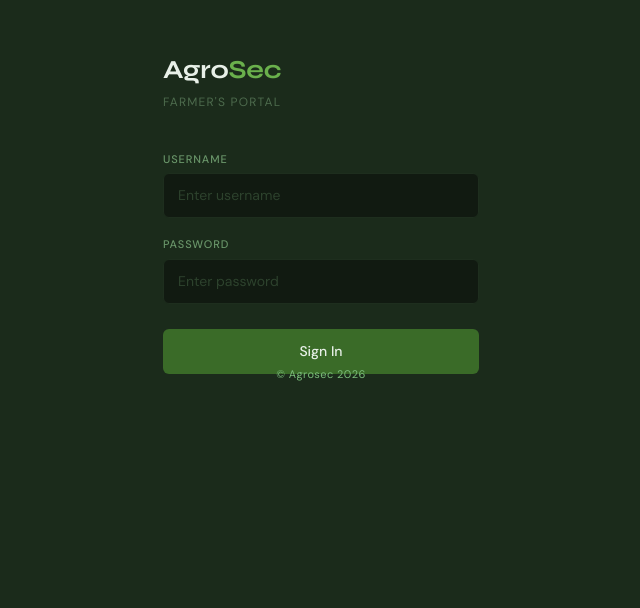
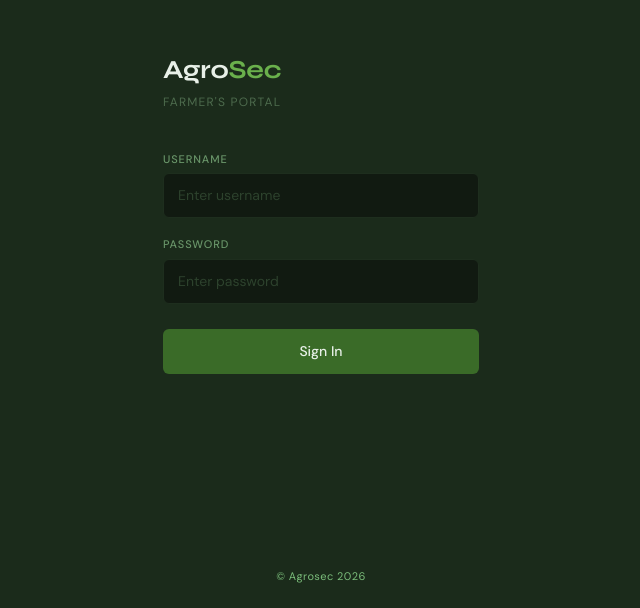
Before and after one commit to Izyck006/AgroSec, a React (Vite) app in the folder Agrosec dashboard/Agrosec/: page / in a window 1280 px wide. Shown: the part 192-800 px from the top of the page, without its empty margins (319-959 px from the left). Built offline with nearby package versions, Linux system fonts and the light colour scheme.

Commit message:
image gone

```diff
--- a/Agrosec dashboard/Agrosec/src/Login.css
+++ b/Agrosec dashboard/Agrosec/src/Login.css
@@ -1,3 +1,4 @@
+
     *, *::before, *::after { box-sizing: border-box; margin: 0; padding: 0; }
 
     .login-container {
@@ -8,11 +9,7 @@
       align-items: center;
       justify-content: center;
       font-family: 'DM Sans', sans-serif;
-  position: relative; /* Required for absolute child positioning */
-  overflow: hidden;   /* Prevents the ripple from creating scrollbars */
     }
-
-/* --- Your Existing Styles --- */
 
     .card {
       width: 100%;
@@ -65,7 +62,9 @@ input {
     }
 
     input::placeholder { color: #2d422d; }
+
     input:focus { border-color: #3d6b2a; }
+
     input.err { border-color: #7a2020; }
 
     .error-msg {
@@ -98,85 +97,9 @@ button:active { background: #2e5520; }
     button:disabled { background: #1e3018; color: #3a5030; cursor: not-allowed; }
 
     .footer {
-  position: absolute; /* Changed from fixed to flow with the container fade */
+      position: fixed;
       bottom: 1.5rem;
-  width: 100%;
-  text-align: center;
       font-size: 11px;
       color: #7abc7a;
       letter-spacing: 0.04em;
     }
-
-/* --- Animation Sequence Styles --- */
-
-/* The approach walk */
-.hero-chicken {
-  position: absolute;
-  width: 180px;
-  z-index: 5;
-  pointer-events: none;
-}
-
-.chicken-approach {
-  transform: scale(0.1) translateY(200px);
-  opacity: 0;
-  animation: approachScreen 2s cubic-bezier(0.25, 1, 0.5, 1) forwards;
-}
-
-@keyframes approachScreen {
-  0% { transform: scale(0.1) translateY(200px); opacity: 0; }
-  100% { transform: scale(1.5) translateY(0); opacity: 1; }
-}
-
-/* The screen strike */
-.chicken-peck {
-  transform-origin: center center;
-  animation: peckScreen 0.4s ease-in-out forwards;
-}
-
-@keyframes peckScreen {
-  0% { transform: scale(1.5) translateZ(0) rotate(0deg); }
-  50% { transform: scale(2.2) translateZ(50px) rotate(15deg); }
-  100% { transform: scale(1.8) translateZ(0) rotate(0deg); }
-}
-
-/* The shockwave */
-.ripple-hidden { display: none; }
-
-.ripple-active {
-  position: absolute;
-  width: 20px;
-  height: 20px;
-  border-radius: 50%;
-  /* Tinted green to match your theme */
-  box-shadow: 0 0 0 0 rgba(106, 176, 76, 0.4);
-  animation: screenWave 1s cubic-bezier(0.1, 0.8, 0.3, 1) forwards;
-  z-index: 10;
-}
-
-@keyframes screenWave {
-  0% { box-shadow: 0 0 0 0 rgba(106, 176, 76, 0.4), 0 0 0 0 rgba(106, 176, 76, 0.2); }
-  100% { box-shadow: 0 0 0 150vw rgba(27, 43, 27, 0), 0 0 0 200vw rgba(27, 43, 27, 0); }
-}
-
-/* The UI Reveal */
-.login-content {
-  display: flex;
-  flex-direction: column;
-  align-items: center;
-  width: 100%;
-  z-index: 20;
-}
-
-.panel-hidden {
-  opacity: 0;
-  transform: translateY(20px);
-  pointer-events: none;
-}
-
-.panel-visible {
-  opacity: 1;
-  transform: translateY(0);
-  transition: all 0.8s cubic-bezier(0.2, 0.8, 0.2, 1);
-  pointer-events: all;
-}
--- a/Agrosec dashboard/Agrosec/src/Login.jsx
+++ b/Agrosec dashboard/Agrosec/src/Login.jsx
@@ -1,4 +1,4 @@
-import React, { useState, useEffect } from 'react';
+import React, { useState } from 'react';
 import './Login.css';
 
 const Login = ({ onLoginSuccess }) => {
@@ -7,34 +7,8 @@ const Login = ({ onLoginSuccess }) => {
   const [errors, setErrors] = useState({ user: false, pass: false, auth: false });
   const [isLoggingIn, setIsLoggingIn] = useState(false);
 
-  // Animation Phase: 0 = Approach, 1 = Peck, 2 = Ripple, 3 = Show Login Form
-  const [phase, setPhase] = useState(0);
-
   const VALID_USERNAME = 'admin';
   const VALID_PASSWORD = 'admin123';
-
-  useEffect(() => {
-    // Step 1: Wait for the approach animation to finish
-    const approachTimer = setTimeout(() => {
-      setPhase(1); // Trigger the peck
-
-      // Step 2: Trigger ripple exactly at the peak of the peck (200ms in)
-      const rippleTimer = setTimeout(() => {
-        setPhase(2);
-
-        // Step 3: Fade in the login dashboard right behind the shockwave
-        const revealTimer = setTimeout(() => {
-          setPhase(3);
-        }, 300);
-
-        return () => clearTimeout(revealTimer);
-      }, 200);
-
-      return () => clearTimeout(rippleTimer);
-    }, 2000);
-
-    return () => clearTimeout(approachTimer);
-  }, []);
 
   const handleLogin = () => {
     let valid = true;
@@ -67,20 +41,6 @@ const Login = ({ onLoginSuccess }) => {
 
   return (
     <div className="login-container">
-
-      {/* 1. The Ripple Effect */}
-      <div className={`screen-ripple ${phase >= 2 ? 'ripple-active' : 'ripple-hidden'}`}></div>
-
-      {/* 2. The Chicken Asset */}
-      <img
-        src="/chicken-asset.png" /* Replace with your extracted PNG */
-        alt="AgroSec Mascot"
-        className={`hero-chicken ${phase === 0 ? 'chicken-approach' : 'chicken-peck'}`}
-        style={{ opacity: phase === 3 ? 0 : 1, transition: 'opacity 0.4s ease-out' }}
-      />
-
-      {/* 3. The Wrapped Login Content */}
-      <div className={`login-content ${phase === 3 ? 'panel-visible' : 'panel-hidden'}`}>
       <div className="card">
         <div className="logo">Agro<span>Sec</span></div>
         <div className="tagline">Farmer's Portal</div>
@@ -114,9 +74,7 @@ const Login = ({ onLoginSuccess }) => {
           {isLoggingIn ? 'Signing in…' : 'Sign In'}
         </button>
       </div>
-
       <div className="footer">© Agrosec 2026</div>
-      </div>
     </div>
   );
 };
```
Also changed, not shown: Agrosec dashboard/Agrosec/public/chicken-asset.png (deleted). Lines whose indentation alone changed are shown as unchanged.
